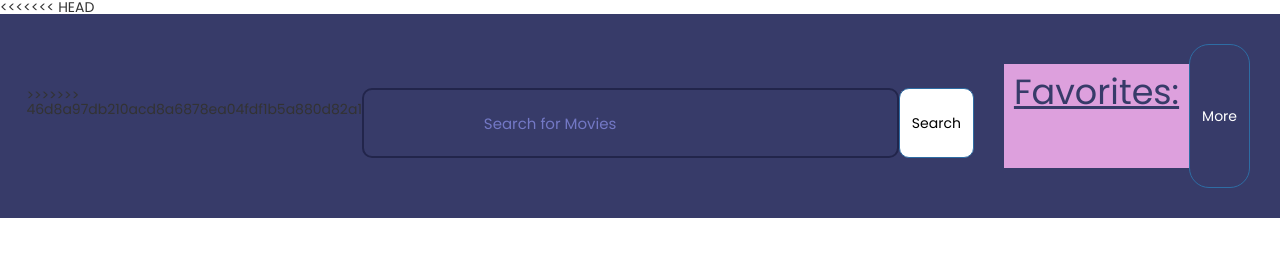
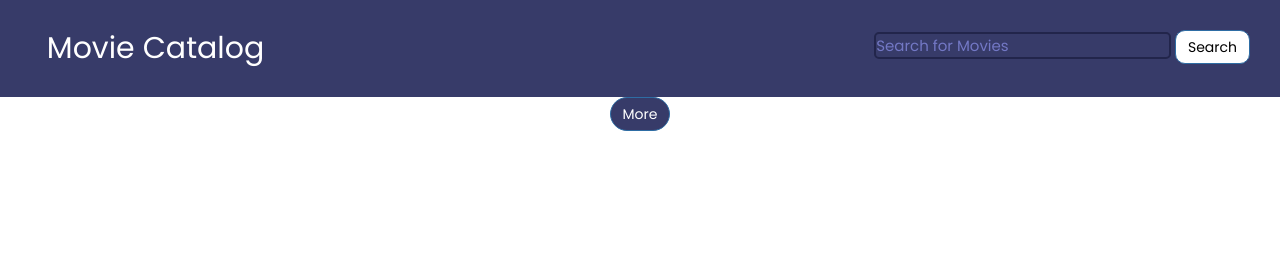
Before and after one commit to daliyaebenny/Movie-Search, a plain HTML site: page index.html in a window 1280 px wide. Drawn offline with nearby package versions, Linux system fonts and the light colour scheme; no server answers.

Commit message:
Code Refactoring

```diff
--- a/assets/css/style.css
+++ b/assets/css/style.css
@@ -29,11 +29,11 @@ main {
 .search {
     background-color: transparent;
     border: 2px solid #22254b;
-    border-radius: 10px;
+    border-radius: 5px;
     color: #fff;
     font-family: inherit;
     font-size: 15px;
-    padding: 1rem 12rem;
+    /* padding: 1rem 12rem; */
 }
 
 .search::placeholder {
@@ -41,7 +41,7 @@ main {
 }
 
 .search:focus {
-    background-color: white;
+    /* background-color: white; */
     outline: none;
     color: black;
 }
@@ -119,27 +119,16 @@ main {
     transform: translateY(0);
 }
 #laterWatch{
-<<<<<<< HEAD
-
-    /* position:sticky;
-    top:100px; */
-    background-color:rgb(141, 141, 108);
-    color :black;
-=======
     top:100px;
-    background-color:plum;
+    background-color:beige;
     color : #373b69;
->>>>>>> 46d8a97db210acd8a6878ea04fdf1b5a880d82a1
     z-index: 1;
     text-decoration: none;
-   margin-top: 20px;
+    margin-top: 20px;
     margin-bottom: 20px;
     font-size: 20px;
 
 }
-<<<<<<< HEAD
-
-=======
 #clear{
     padding : 0.5rem 2rem;
     margin: 10px;
@@ -147,7 +136,6 @@ main {
     border-radius: 20px;
 
 }
->>>>>>> 46d8a97db210acd8a6878ea04fdf1b5a880d82a1
 #form {
     display: block;
 }
--- a/assets/js/script.js
+++ b/assets/js/script.js
@@ -146,7 +146,9 @@ function retrieveSaveForLater() {
             createLi.style.listStyle = "none";
             movieListLaterEL.appendChild(createLi);
         }
+        laterWatchEL.style.display = "block";
         clear.style.display = "block";
+
     }
 }
 $(document).ready(function () {
--- a/index.html
+++ b/index.html
@@ -13,21 +13,16 @@
 </head>
 
 <body>
-<<<<<<< HEAD
-    <header>
-        <form id="form">
-=======
     <header>
         <h1 id=title>Movie Catalog</h1>
          <form id="form">
 
->>>>>>> 46d8a97db210acd8a6878ea04fdf1b5a880d82a1
             <input type="text" id="search" placeholder="Search for Movies" class="search" />
             <button class="btn btn-primary mb-2" id="get_movie">Search</button>
         </form>
     </header>
-    <aside id="laterWatch">
-        <div id=favorites><u>Favorites:</u></div>
+    <aside id="laterWatch"style="display:none;" >
+        <div id=favorites>Favorites</div>
         <div id="movieList"></div>
         <button class="btn btn-primary mb-2" id="clear" style="display:none;">Clear</button>
     </aside>
```
Also changed, not shown: 1 other file.
